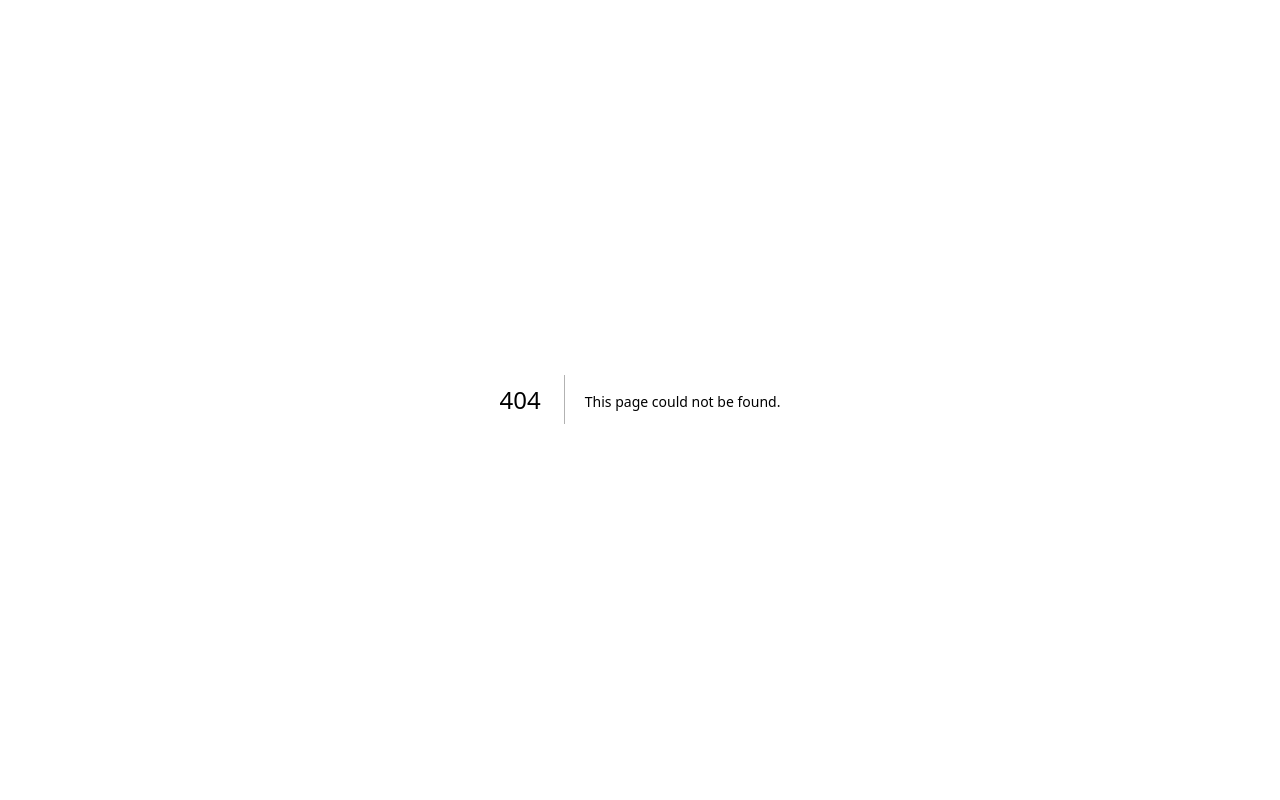
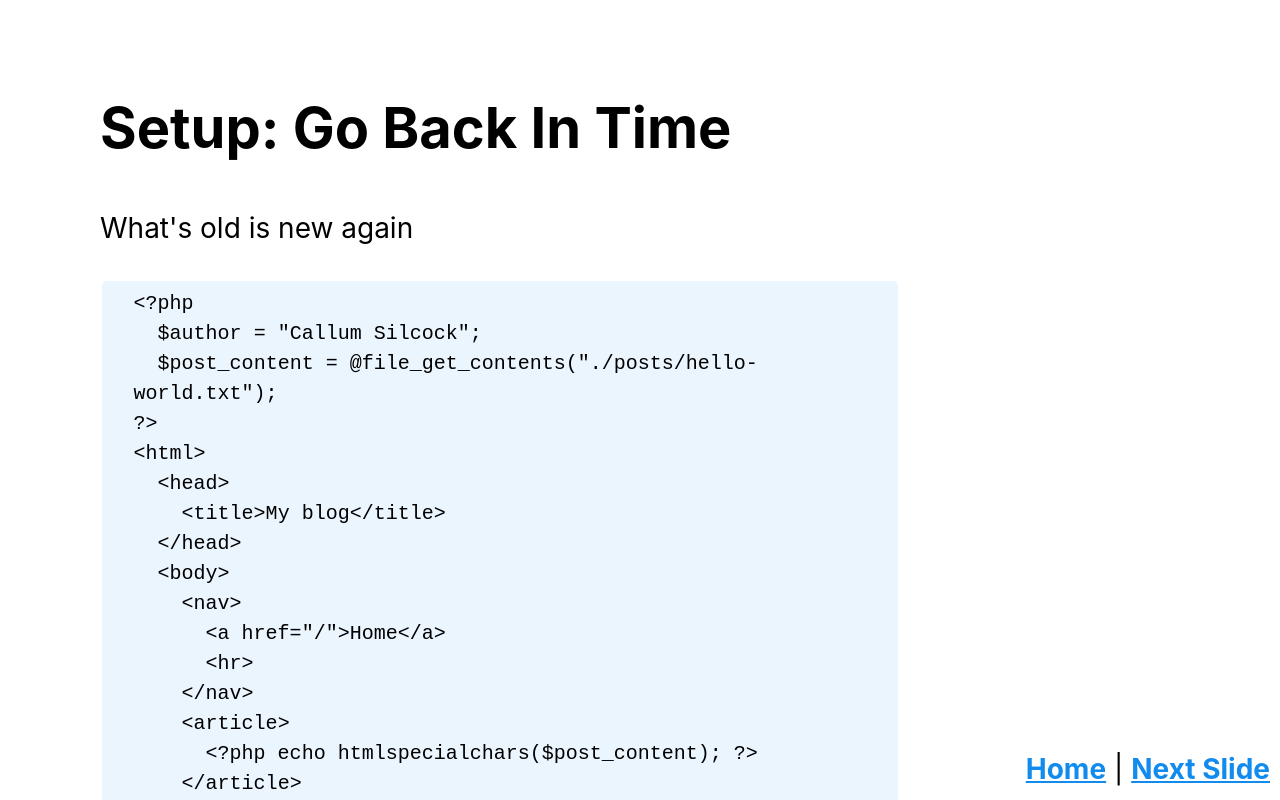
Before and after one commit to csi-lk/bttf-react-server-components, a Next.js app: page /setup/4-go-back-in-time in a window 1280 px wide. Before the commit this address had no page. Shown: the top 800 px of the page. Built offline with nearby package versions, Linux system fonts and the light colour scheme.

Commit message:
feat:  add go back in time slide
and some old / new tags in places

```diff
--- a/app/diving-in/1-static-content/page.tsx
+++ b/app/diving-in/1-static-content/page.tsx
@@ -12,7 +12,9 @@ const StaticContent = async () => {
         <ul>
           <li>This page is generated server-side using RSC</li>
           <li>React components run on server</li>
-          <li>HTML output sent over the wire</li>
+          <li>
+            HTML output sent over the wire <sup>old</sup>
+          </li>
           <li>Let&apos;s have a look at the source...</li>
         </ul>
       </main>
--- a/app/diving-in/2-virtual-dom/page.tsx
+++ b/app/diving-in/2-virtual-dom/page.tsx
@@ -12,7 +12,9 @@ const VirtualDom = async () => {
         <ul>
           <li>Script tags that contain an encoded form of this content</li>
           <li>React&apos;s new line-based internal data streaming format</li>
-          <li>Compact string representation of the virtual DOM</li>
+          <li>
+            Compact string representation of the virtual DOM <sup>new</sup>
+          </li>
           <li>
             Lets have a look in the{" "}
             <a href="https://rsc-parser.vercel.app/" target="_blank">
--- a/app/mvp.css
+++ b/app/mvp.css
@@ -254,6 +254,7 @@ pre {
   margin: 1rem 0;
   max-width: var(--width-card-wide);
   padding: 1rem 0;
+  font-size: 20px;
 }
 
 pre code,
@@ -272,7 +273,7 @@ sup {
   background-color: var(--color-secondary);
   border-radius: var(--border-radius);
   color: var(--color-bg);
-  font-size: xx-small;
+  font-size: small;
   font-weight: bold;
   margin: 0.2rem;
   padding: 0.2rem 0.3rem;
--- a/app/setup/3-why-are-you-using-rsc/page.tsx
+++ b/app/setup/3-why-are-you-using-rsc/page.tsx
@@ -16,7 +16,7 @@ const WhyAreYouUsingRSC = async () => {
           <li>Speed 🏃💨</li>
         </ul>
       </main>
-      <Footer nextSlide="setup/4-go-back-in-time" />
+      <Footer nextSlide="/setup/4-go-back-in-time" />
     </>
   )
 }
--- /dev/null
+++ b/app/setup/4-go-back-in-time/page.tsx
@@ -0,0 +1,41 @@
+import { Footer } from "@/components"
+
+const GoBackInTime = async () => {
+  return (
+    <>
+      <main>
+        <h1>Setup: Go Back In Time</h1>
+        <aside>What&apos;s old is new again</aside>
+        <pre>
+          <code>
+            {`<?php
+  $author = "Callum Silcock";
+  $post_content = @file_get_contents("./posts/hello-world.txt");
+?>
+<html>
+  <head>
+    <title>My blog</title>
+  </head>
+  <body>
+    <nav>
+      <a href="/">Home</a>
+      <hr>
+    </nav>
+    <article>
+      <?php echo htmlspecialchars($post_content); ?>
+    </article>
+    <footer>
+      <hr>
+      <p><i>(c) <?php echo htmlspecialchars($author); ?>, <?php echo date("Y"); ?></i></p>
+    </footer>
+  </body>
+</html>`}
+          </code>
+        </pre>
+      </main>
+      <Footer nextSlide="/diving-in/1-static-content" />
+    </>
+  )
+}
+
+export default GoBackInTime
```
